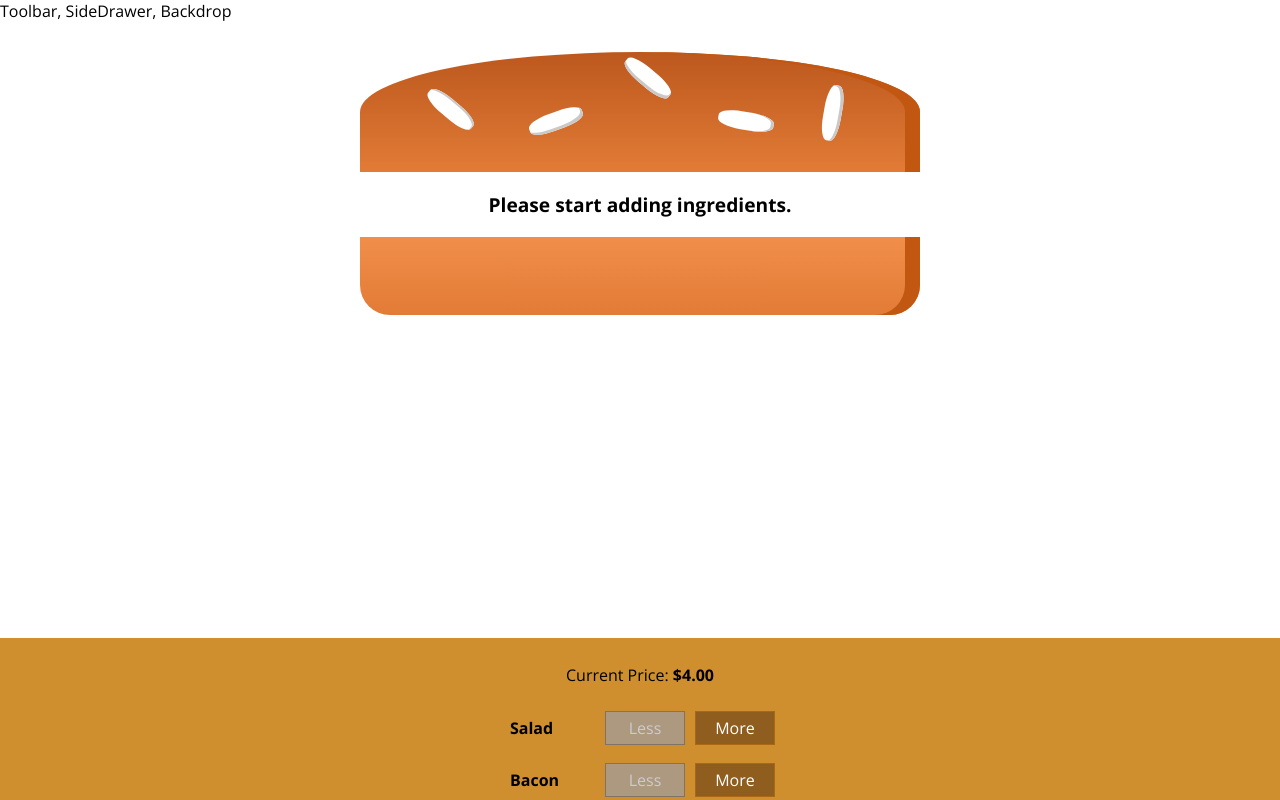
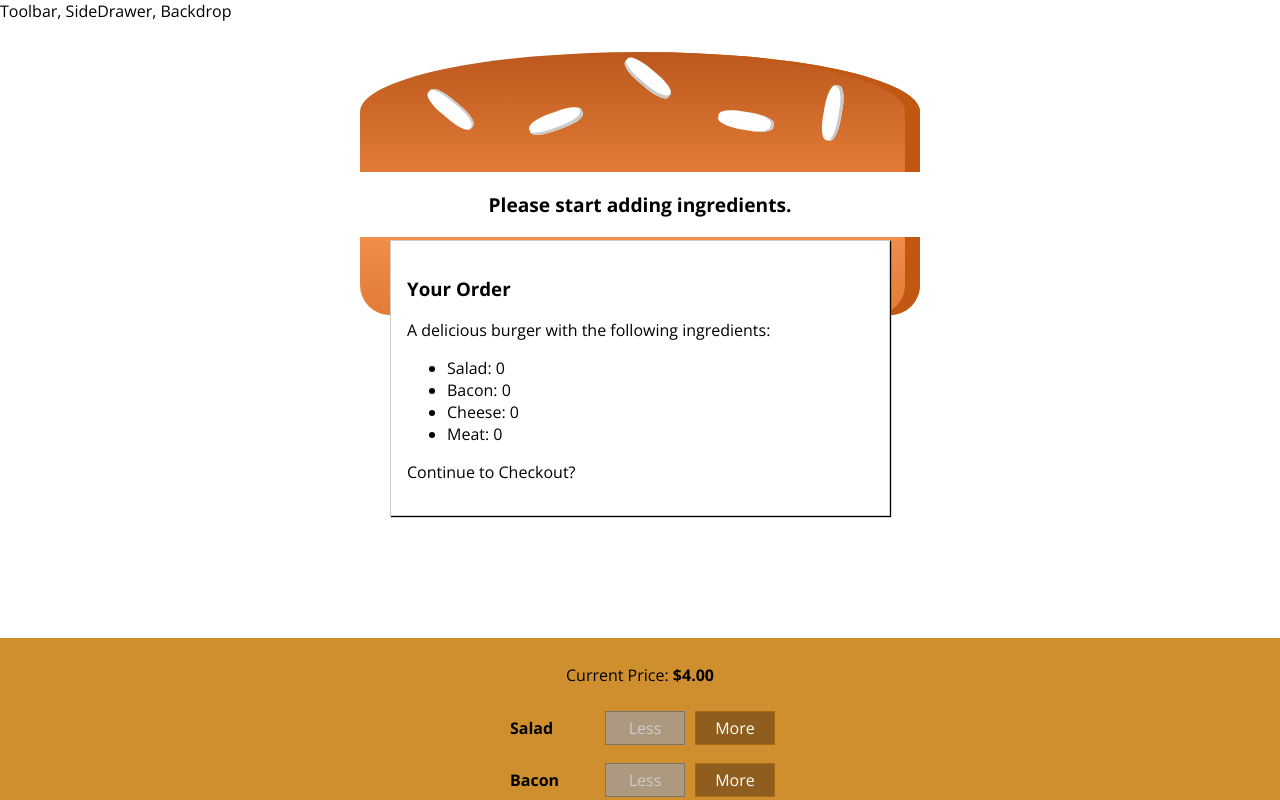
Before and after one commit to cesardlinx/burgerbuilder, a React (Create React App) app: page / in a window 1280 px wide. Shown: the top 800 px of the page. Built offline with nearby package versions, Linux system fonts and the light colour scheme.

Commit message:
Creation of the Order Summary
The order summary was created in order to the user to review all
the burger ingredients before he can proceed to checkout.

A general Modal component was created to show the order summary

To Do:
- Add the show/hide functionality to the modal

```diff
--- /dev/null
+++ b/src/components/Burger/OrderSummary/OrderSummary.js
@@ -0,0 +1,27 @@
+import React from 'react';
+import Aux from '../../../hoc/Aux';
+
+const OrderSummary = (props) => {
+  const ingredientSummary = Object.keys(props.ingredients)
+    .map(igKey => {
+      return  (
+        <li key={igKey}>
+          <span style={{textTransform: 'capitalize'}}>{igKey}</span>
+          : {props.ingredients[igKey]}
+        </li>
+      );
+    });
+
+  return (
+    <Aux>
+      <h3>Your Order</h3>
+      <p>A delicious burger with the following ingredients:</p>
+      <ul>
+        {ingredientSummary}
+      </ul>
+      <p>Continue to Checkout?</p>
+    </Aux>
+  );
+};
+
+export default OrderSummary;
--- /dev/null
+++ b/src/components/UI/Modal/Modal.js
@@ -0,0 +1,11 @@
+import React from 'react';
+import classes from './Modal.module.css';
+
+const Modal = (props) => (
+  <div className={classes.Modal}>
+    {props.children}
+  </div>
+);
+
+
+export default Modal;
--- /dev/null
+++ b/src/components/UI/Modal/Modal.module.css
@@ -0,0 +1,20 @@
+.Modal {
+    position: fixed;
+    z-index: 500;
+    background-color: white;
+    width: 70%;
+    border: 1px solid #ccc;
+    box-shadow: 1px 1px 1px black;
+    padding: 16px;
+    left: 15%;
+    top: 30%;
+    box-sizing: border-box;
+    transition: all 0.3s ease-out;
+}
+
+@media (min-width: 600px) {
+    .Modal {
+        width: 500px;
+        left: calc(50% - 250px);
+    }
+}
--- a/src/containers/BurgerBuilder/BurgerBuilder.js
+++ b/src/containers/BurgerBuilder/BurgerBuilder.js
@@ -2,13 +2,15 @@
 import Aux from '../../hoc/Aux';
 import Burger from '../../components/Burger/Burger';
 import BurgerControls from '../../components/Burger/BuildControls/BuildControls';
+import Modal from '../../components/UI/Modal/Modal';
+import OrderSummary from '../../components/Burger/OrderSummary/OrderSummary';
 
 const INGREDIENT_PRICES = {
   salad: 0.5,
   cheese: 0.4,
   meat: 1.3,
   bacon: 0.7
-}
+};
 
 class BurgerBuilder extends Component {
   state = {
@@ -75,12 +77,16 @@
 
     return (
       <Aux>
+        <Modal>
+          <OrderSummary ingredients={this.state.ingredients}/>
+        </Modal>
         <Burger ingredients={this.state.ingredients}/>
-        <BurgerControls ingredientAdded={this.addIngredientHandler}
-                        ingredientRemoved={this.removeIngredientHandler}
-                        disabled={disabledInfo}
-                        price={this.state.totalPrice}
-                        purchasable={!this.state.purchasable}/>
+        <BurgerControls
+          ingredientAdded={this.addIngredientHandler}
+          ingredientRemoved={this.removeIngredientHandler}
+          disabled={disabledInfo}
+          price={this.state.totalPrice}
+          purchasable={!this.state.purchasable}/>
       </Aux>
     );
   }
```
Also changed, not shown: src/components/UI/Backdrop/Backdrop.js (added).
